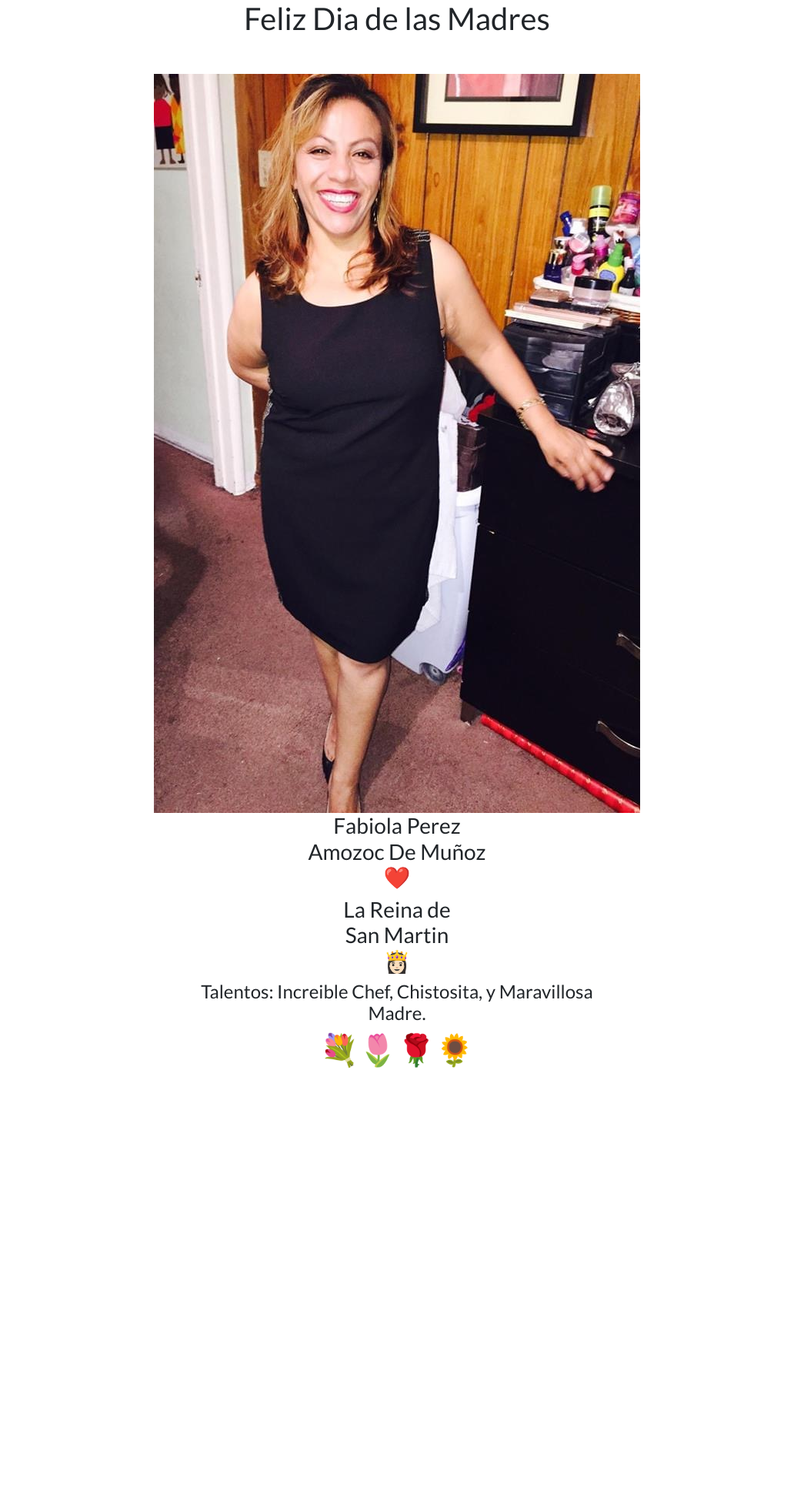
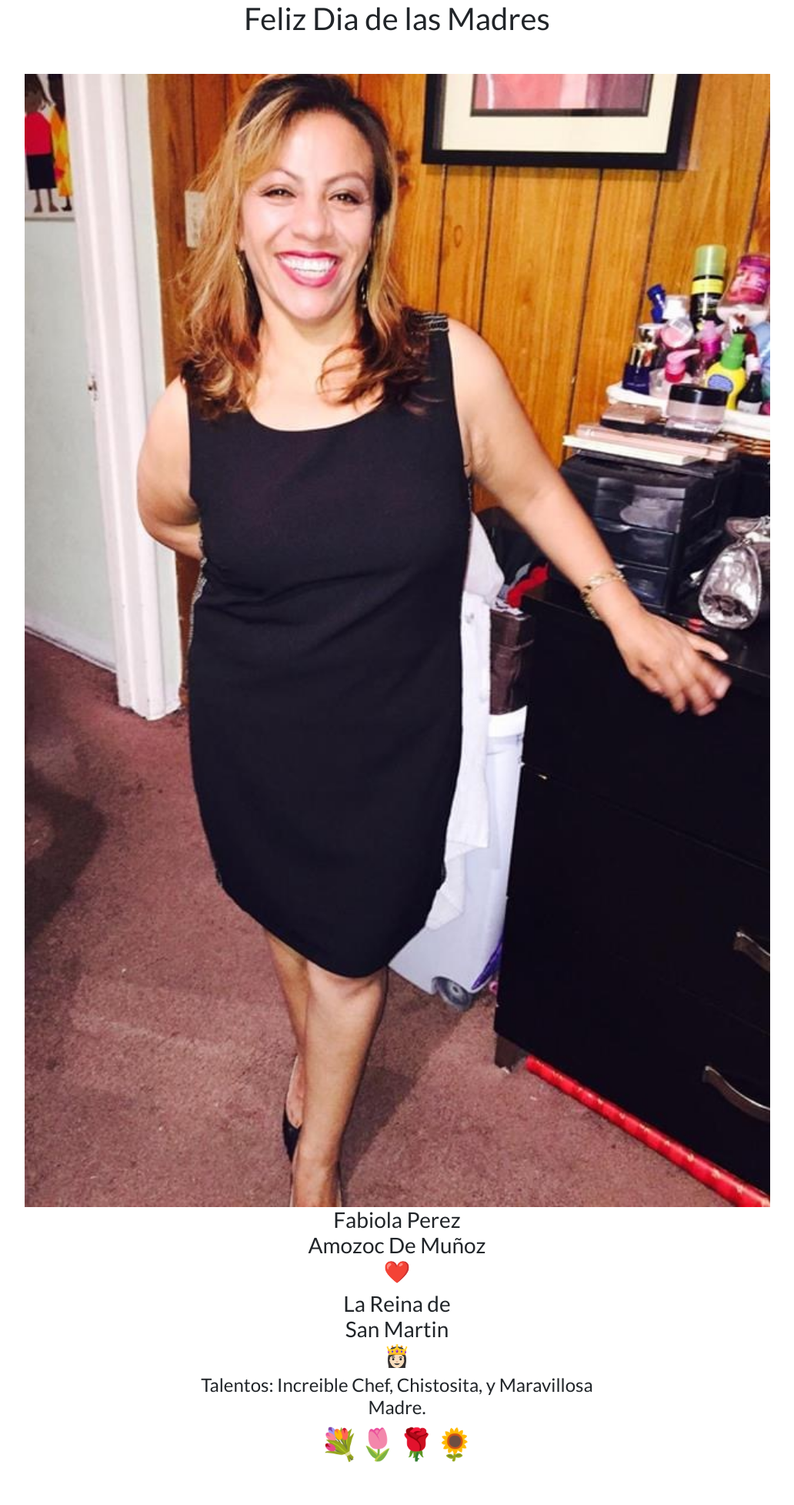
Before and after one commit to CalvarioV/Django3_personal_portfolio, a Django app: page /fabis/ in a window 1280 px wide. Shown: the part 56-2011 px from the top of the page at 77% size, without its empty margins (124-1156 px from the left). Before the commit the page ends 1444 px from the top, so only its background shows below. Run offline with Django 3.2, Linux system fonts and the light colour scheme.

Commit message:
mom view emoji2

```diff
--- a/portfolio/templates/portfolio/fabis.html
+++ b/portfolio/templates/portfolio/fabis.html
@@ -6,7 +6,7 @@
 <h1>Feliz Dia de las Madres</h1>
 <div class="row justify-content-center my-5">
 
-  <img src="{% static 'portfolio/fabis.JPG' %}" class="img-fluid">
+  <img src="{% static 'portfolio/fabis.JPG' %}" width="85%" height="auto">
   <div class="col-6">
     <h3>Fabiola Perez️<br>Amozoc De Muñoz️<br>❤️</h3>
     <h3>La Reina de <br> San Martin <br>👸🏻</h3>
```
